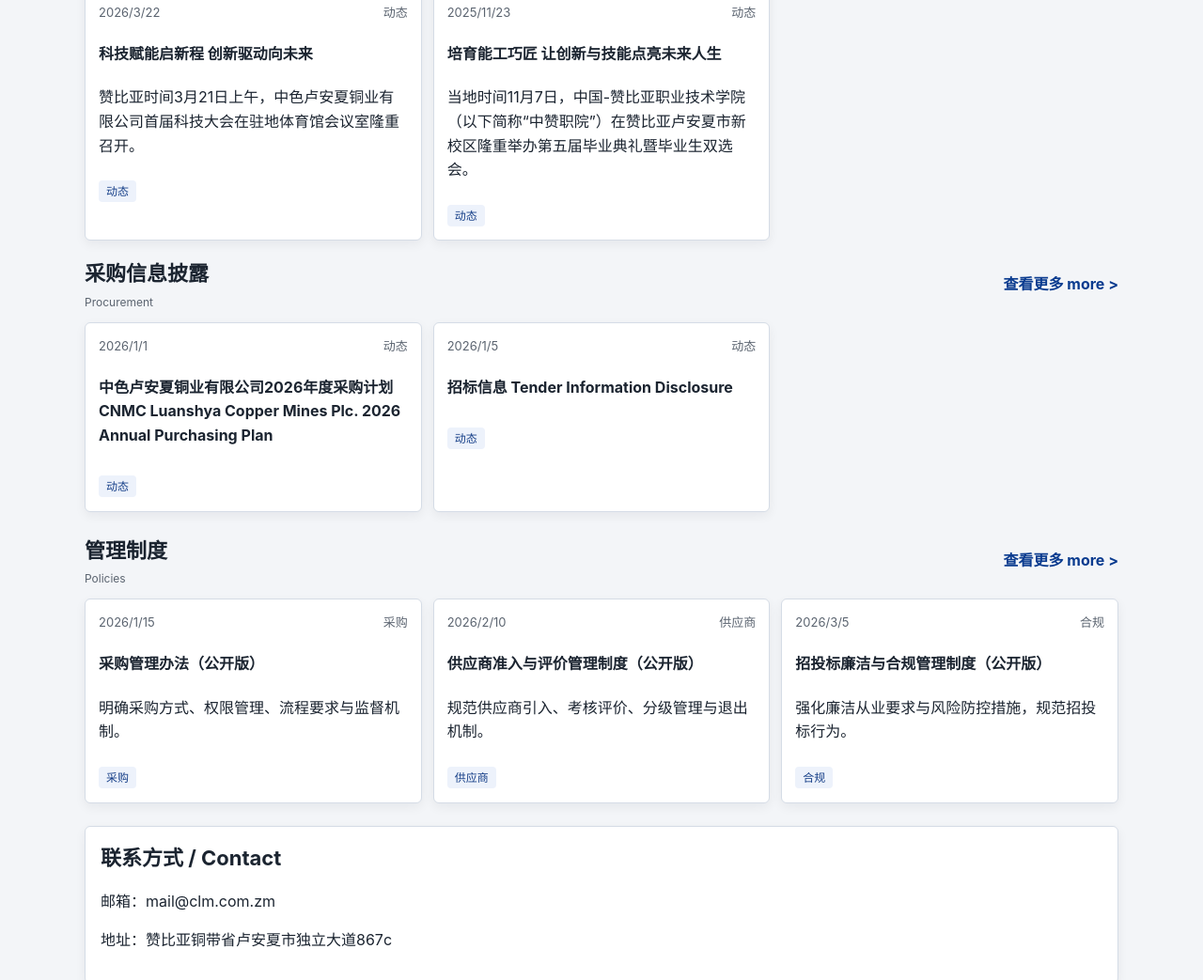
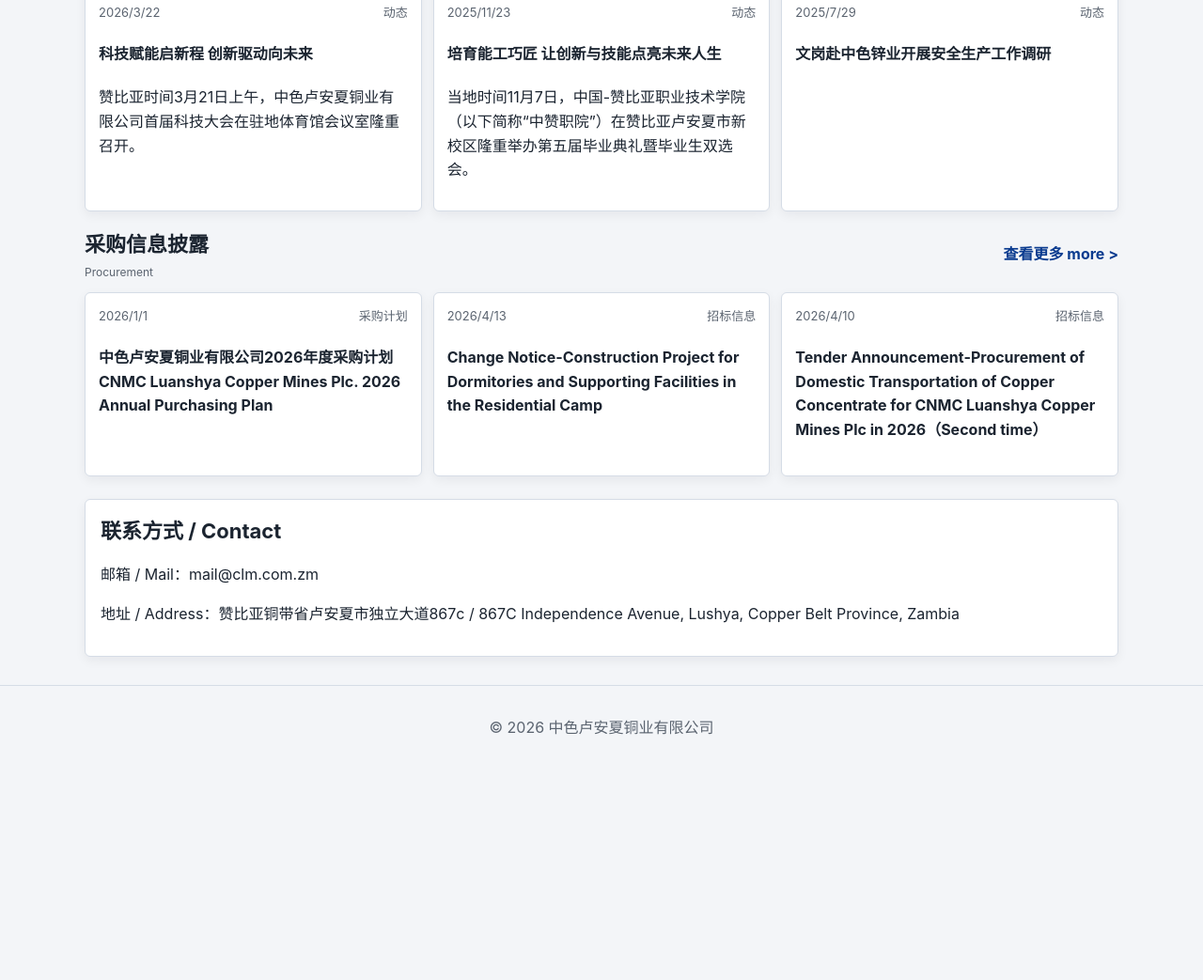
Before and after one commit to ElNinoT9/zmPortal, a plain HTML site: page index.html in a window 1280 px wide. Shown: the part 512-1555 px from the top of the page at 94% size. After the commit the page ends 1332 px from the top, so only its background shows below. Drawn offline with Linux system fonts and the light colour scheme.

Commit message:
Add files via upload

```diff
--- a/app.js
+++ b/app.js
@@ -4,7 +4,8 @@
 }
 
 function getDetailUrl(moduleType, id) {
-  return `detail.html?type=${moduleType}&id=${id}`;
+  const from = encodeURIComponent(`${window.location.pathname.split("/").pop()}${window.location.search}`);
+  return `detail.html?type=${moduleType}&id=${id}&from=${from}`;
 }
 
 function getItemHref(moduleType, item) {
@@ -50,7 +51,6 @@
           </div>
           <h4>${item.title}</h4>
           <p>${item.summary}</p>
-          <span class="tag">${item.type}</span>
         </a>
       </article>
     `
@@ -73,3 +73,6 @@
 
 setToday();
 renderAll();
+
+
+{/* <span class="tag">${item.type}</span> */}
--- a/index.html
+++ b/index.html
@@ -22,10 +22,10 @@
             <span class="nav-cn">采购信息披露</span>
             <span class="nav-en">Procurement</span>
           </a>
-          <a href="#policies">
+          <!-- <a href="#policies">
             <span class="nav-cn">管理制度</span>
             <span class="nav-en">Policies</span>
-          </a>
+          </a> -->
           <a href="#contact">
             <span class="nav-cn">联系方式</span>
             <span class="nav-en">Contact</span>
@@ -70,7 +70,7 @@
         <div class="card-list" id="invite-list"></div>
       </section>
 
-      <section id="policies" class="section">
+      <!-- <section id="policies" class="section">
         <div class="section-head">
           <div>
             <h3>管理制度</h3>
@@ -79,13 +79,13 @@
           <a class="more-link" href="list.html?type=policies">查看更多 more &gt;</a>
         </div>
         <div class="card-list" id="policy-list"></div>
-      </section>
+      </section> -->
 
       <section id="contact" class="section contact">
         <h3>联系方式 / Contact</h3>
         <!-- <p>招采中心：+260 961234567</p> -->
-        <p>邮箱：mail@clm.com.zm</p>
-        <p>地址：赞比亚铜带省卢安夏市独立大道867c</p>
+        <p>邮箱 / Mail：mail@clm.com.zm</p>
+        <p>地址 / Address：赞比亚铜带省卢安夏市独立大道867c / 867C Independence Avenue, Lushya, Copper Belt Province, Zambia</p>
       </section>
     </main>
 
--- a/list.js
+++ b/list.js
@@ -6,7 +6,7 @@
 function getModuleConfig(moduleType) {
   const map = {
     news: { title: "公司新闻列表", desc: "公司新闻与最新动态", data: siteData.news },
-    invites: { title: "招标信息列表", desc: "项目招标、询价与比选信息", data: siteData.invites },
+    invites: { title: "采购信息披露", desc: "项目招标、询价与比选信息", data: siteData.invites },
     policies: { title: "管理制度列表", desc: "管理制度文件", data: siteData.policies }
   };
   return map[moduleType] || map.news;
@@ -16,7 +16,8 @@
   if (moduleType === "news" && item.externalUrl) {
     return { href: item.externalUrl, target: "_blank" };
   }
-  return { href: `detail.html?type=${moduleType}&id=${item.id}`, target: "_self" };
+  const from = encodeURIComponent(`${window.location.pathname.split("/").pop()}${window.location.search}`);
+  return { href: `detail.html?type=${moduleType}&id=${item.id}&from=${from}`, target: "_self" };
 }
 
 function initListPage() {
--- a/site-data.js
+++ b/site-data.js
@@ -27,8 +27,7 @@
         { name: "科技大会新闻稿.pdf", url: "files/科技大会新闻稿.pdf" },
         { name: "卢安夏官网采购模块设计(临时).docx", url: "files/卢安夏官网采购模块设计(临时).docx" }
       ],
-      content:
-        "春潮涌动启新篇，科技赋能向未来。赞比亚时间3月21日上午，中色卢安夏铜业有限公司首届科技大会在驻地体育馆会议室隆重召开。此次大会恰逢公司“十四五”圆满收官、“十五五”扬帆起航的关键节点，是公司发展史上具有里程碑意义的重要盛会，既是对过去五年科技创新工作的全面检阅与总结表彰，更是对未来五年以科技创新引领高质量发展、加快培育新质生产力的总动员、总部署。公司全体中方员工齐聚一堂，共话科技发展，共绘创新蓝图。"
+      content: "春潮涌动启新篇，科技赋能向未来。赞比亚时间3月21日上午，中色卢安夏铜业有限公司首届科技大会在驻地体育馆会议室隆重召开。此次大会恰逢公司“十四五”圆满收官、“十五五”扬帆起航的关键节点，是公司发展史上具有里程碑意义的重要盛会，既是对过去五年科技创新工作的全面检阅与总结表彰，更是对未来五年以科技创新引领高质量发展、加快培育新质生产力的总动员、总部署。公司全体中方员工齐聚一堂，共话科技发展，共绘创新蓝图。"
     },
     {
       id: 2,
@@ -61,115 +60,151 @@
     //   content:
     //     "为进一步提升员工合规意识，公司开展专题培训，围绕招投标重点环节风险点进行案例讲解，明确操作底线和责任边界，持续完善制度执行与监督机制。"
     // }
+    {
+      id: 3,
+      title: "文岗赴中色锌业开展安全生产工作调研",
+      date: "2025-07-29",
+      type: "动态",
+      image: "images/新闻3.jpg",
+      // externalUrl: "https://oa.cnmc-clm.com.cn/iuap-ymdp-portal/api/rest/info/shareAddr/2501088863770378242/pyptfnp2",
+      summary: "",
+      paragraphs: [
+        "7月29日，中国有色集团党委书记、董事长文岗到中色股份所属中色白矿开展安全生产工作调研，深入贯彻习近平总书记关于安全生产重要论述，落实国务院国资委部署要求和集团党委工作安排，现场开展安全生产专项检查，督导企业深化安全生产治本攻坚三年行动，推进安全生产强基固本，助力企业实现安全绿色高质量发展。 文岗一行深入现场实地检查了充填站、疏干水处理站、尾矿库、选厂和综合管控中心，详细了解了企业安全环保、增储上产、生产经营、改革发展重点工作进展，并主持召开座谈会。 座谈会上，文岗首先组织认真学习了7月28日习近平总书记对防汛救灾工作作出的重要指示，强调要深入贯彻落实总书记重要指示精神，紧盯重点领域和薄弱环节，全面压实各级安全责任，以时时放心不下的责任感，抓细抓实抓好安全生产和防汛救灾工作，坚守安全底线，为企业长远发展打下坚实基础。 在听取相关工作汇报后，文岗强调，要认真汲取矿山行业安全事故教训，深入开展安全生产隐患排查工作，从严从实强化安全管控，加强制度执行力，特别是警惕习以为常的安全隐患，做好关键环节检查和监督落实工作；要主动适应当前国家对于安全环保更严的监管政策、标准和要求，切实在思想意识",
+      ],
+      images: [
+        // { src: "images/新闻1.jpg", alt: "科技大会现场图1", afterParagraph: 1 },
+      ],
+      // content: "春潮涌动启新篇，科技赋能向未来。赞比亚时间3月21日上午，中色卢安夏铜业有限公司首届科技大会在驻地体育馆会议室隆重召开。此次大会恰逢公司“十四五”圆满收官、“十五五”扬帆起航的关键节点，是公司发展史上具有里程碑意义的重要盛会，既是对过去五年科技创新工作的全面检阅与总结表彰，更是对未来五年以科技创新引领高质量发展、加快培育新质生产力的总动员、总部署。公司全体中方员工齐聚一堂，共话科技发展，共绘创新蓝图。"
+    },
   ],
   invites: [
-    // {
-    //   id: 1,
-    //   title: "矿区运输道路维护工程招标公告",
-    //   date: "2026-04-06",
-    //   type: "招标",
-    //   summary: "公开邀请具备施工资质和海外项目经验的单位参与投标。",
-    //   content:
-    //     "本项目包括道路修复、排水优化和安全标识完善。投标单位需具备相关资质、近三年同类业绩及完善的安全管理体系。具体要求以招标文件为准。"
-    // },
-    // {
-    //   id: 2,
-    //   title: "采选厂备件年度采购项目询价公告",
-    //   date: "2026-04-02",
-    //   type: "询价",
-    //   summary: "面向符合条件供应商开展公开询价，欢迎按要求提交报价。",
-    //   content:
-    //     "项目采购范围覆盖关键设备备件及相关服务，报价文件应完整提供产品参数、交货周期、售后条款与价格构成。公司将综合价格与服务能力择优选取。"
-    // },
-    // {
-    //   id: 3,
-    //   title: "矿山信息化系统升级服务比选邀请",
-    //   date: "2026-03-27",
-    //   type: "比选",
-    //   summary: "就系统升级方案、实施周期、运维能力进行综合比选。",
-    //   content:
-    //     "项目涉及生产调度、设备监测和数据可视化模块优化。参选单位需提交技术方案、实施计划及团队配置，公司将组织评审并发布比选结果。"
-    // }
-    // {
-    //   id: 1,
-    //   title: "招标公告",
-    //   date: "2026-04-06",
-    //   type: "招标",
-    //   summary: "公开邀请具备施工资质和海外项目经验的单位参与投标。",
-    //   paragraphs: [
-    //     "现对相关工程项目进行公开招标，欢迎符合资格条件的单位参与投标。",
-    //     "投标单位需提供营业资质、业绩证明、履约承诺等资料。"
-    //   ],
-    //   attachments: [
-    //     { name: "招标文件.pdf", url: "files/招标文件.pdf" },
-    //     { name: "工程量清单.xlsx", url: "files/工程量清单.xlsx" }
-    //   ],
-    //   content:
-    //     "投标单位需具备相关资质、近三年同类业绩及完善的安全管理体系。具体要求以招标文件为准。"
-    // },
     {
       id: 1,
       title: "中色卢安夏铜业有限公司2026年度采购计划 CNMC Luanshya Copper Mines Plc. 2026 Annual Purchasing Plan",
       date: "2026-01-01",
-      type: "动态",
-      // image: "images/新闻1.jpg",
+      type: "采购计划",
       summary: "",
-      // images: [
-      //   // { src: "images/新闻1.jpg", alt: "科技大会现场图1", afterParagraph: 1 },
-      //   { src: "images/新闻1.jpg", alt: "科技大会现场图2", afterParagraph: 4 },
-      //   { src: "images/新闻1.jpg", alt: "科技大会现场图3", afterParagraph: 4 },
-      //   { src: "images/新闻1.jpg", alt: "科技大会现场图4", afterParagraph: 4 },
-      // ],
       attachments: [
-        // { name: "科技大会新闻稿.pdf", url: "files/科技大会新闻稿.pdf" },
         { name: "CNMC Luanshya Copper Mines Plc. 2026 Annual Purchasing Plan.pdf", url: "files/CNMC Luanshya Copper Mines Plc. 2026 Annual Purchasing Plan.pdf" }
       ],
       content: ""
     },
     {
       id: 2,
-      title: "招标信息 Tender Information Disclosure",
-      date: "2026-01-05",
-      type: "动态",
-      image: "images/招标信息1.png",
+      title: "Change Notice-Construction Project for Dormitories and Supporting Facilities in the Residential Camp",
+      date: "2026-04-13",
+      type: "招标信息",
+      image: "images/Tender Info1.png",
+      summary: "",
+      content: ""
+    },
+    {
+      id: 3,
+      title: "Tender Announcement-Procurement of Domestic Transportation of Copper Concentrate for CNMC Luanshya Copper Mines Plc in 2026（Second time）",
+      date: "2026-04-10",
+      type: "招标信息",
+      image: "images/Tender Info2.png",
+      summary: "",
+      content: ""
+    },
+    {
+      id: 4,
+      title: "Tender Announcement-Mineral Processing Reagents Procurement Project (Second time)",
+      date: "2026-04-10",
+      type: "招标信息",
+      image: "images/Tender Info3.png",
+      summary: "",
+      content: ""
+    },
+    {
+      id: 5,
+      title: "Termination Notice-Mineral Processing Reagents Procurement Project",
+      date: "2026-04-07",
+      type: "招标信息",
+      image: "images/Tender Info4.png",
+      summary: "",
+      content: ""
+    },
+    {
+      id: 6,
+      title: "Termination Notice-Procurement of Domestic Transportation of Copper Concentrate for CNMC Luanshya Copper Mines Plc",
+      date: "2026-04-07",
+      type: "招标信息",
+      image: "images/Tender Info5.png",
+      summary: "",
+      content: ""
+    },
+    {
+      id: 7,
+      title: "Tender Announcement- Construction Project for Dormitories and Supporting Facilities in the Residential Camp",
+      date: "2026-04-06",
+      type: "招标信息",
+      image: "images/Tender Info6.png",
+      summary: "",
+      content: ""
+    },
+    {
+      id: 8,
+      title: "Tender Announcement-Mineral Processing Reagents Procurement Project",
+      date: "2026-03-31",
+      type: "招标信息",
+      image: "images/Tender Info8.png",
+      summary: "",
+      content: ""
+    },
+    {
+      id: 9,
+      title: "Announcement of Successful Tender Candidates-Muliashi Hydrometallurgical Plant Stable and High Production Water Balance Optimization Technical Renovation Project Pre Leaching Thickening Workshop",
+      date: "2026-03-23",
+      type: "招标信息",
+      image: "images/Tender Info7.png",
+      summary: "",
+      content: ""
+    },
+    {
+      id: 10,
+      title: "Tender Announcement-Muliashi Hydrometallurgical Plant Stable and High Production & Water Balance Optimization Technical Renovation Project Pre-Leaching Thickening Workshop",
+      date: "2026-03-12",
+      type: "招标信息",
+      image: "images/Tender Info9.png",
       summary: "",
       content: ""
     },
   ],
-  policies: [
-    {
-      id: 1,
-      title: "采购管理办法（公开版）",
-      date: "2026-01-15",
-      type: "采购",
-      summary: "明确采购方式、权限管理、流程要求与监督机制。",
-      paragraphs: [
-        "本制度用于规范采购活动，提升采购合规性、透明度与执行效率。",
-        "适用于公司各部门采购计划申报、评审、合同签订和履约验收等环节。"
-      ],
-      attachments: [
-        { name: "采购管理办法（公开版）.pdf", url: "files/采购管理办法（公开版）.pdf" }
-      ],
-      content:
-        "制度明确采购立项、比价评审、合同签订和验收付款等关键环节，强调职责分离和全流程留痕，提升采购活动规范化与透明度。"
-    },
-    {
-      id: 2,
-      title: "供应商准入与评价管理制度（公开版）",
-      date: "2026-02-10",
-      type: "供应商",
-      summary: "规范供应商引入、考核评价、分级管理与退出机制。",
-      content:
-        "制度对资质审查、履约评价、动态分级和不良行为处置作出明确规定，推动供应商管理标准化，保障合作质量与履约能力。"
-    },
-    {
-      id: 3,
-      title: "招投标廉洁与合规管理制度（公开版）",
-      date: "2026-03-05",
-      type: "合规",
-      summary: "强化廉洁从业要求与风险防控措施，规范招投标行为。",
-      content:
-        "制度聚焦围标串标防范、利益冲突申报、评审过程监督和问题追责，形成“事前预防、事中控制、事后审计”的闭环管理体系。"
-    }
-  ]
+  // policies: [
+  //   {
+  //     id: 1,
+  //     title: "采购管理办法（公开版）",
+  //     date: "2026-01-15",
+  //     type: "采购",
+  //     summary: "明确采购方式、权限管理、流程要求与监督机制。",
+  //     paragraphs: [
+  //       "本制度用于规范采购活动，提升采购合规性、透明度与执行效率。",
+  //       "适用于公司各部门采购计划申报、评审、合同签订和履约验收等环节。"
+  //     ],
+  //     attachments: [
+  //       { name: "采购管理办法（公开版）.pdf", url: "files/采购管理办法（公开版）.pdf" }
+  //     ],
+  //     content:
+  //       "制度明确采购立项、比价评审、合同签订和验收付款等关键环节，强调职责分离和全流程留痕，提升采购活动规范化与透明度。"
+  //   },
+  //   {
+  //     id: 2,
+  //     title: "供应商准入与评价管理制度（公开版）",
+  //     date: "2026-02-10",
+  //     type: "供应商",
+  //     summary: "规范供应商引入、考核评价、分级管理与退出机制。",
+  //     content:
+  //       "制度对资质审查、履约评价、动态分级和不良行为处置作出明确规定，推动供应商管理标准化，保障合作质量与履约能力。"
+  //   },
+  //   {
+  //     id: 3,
+  //     title: "招投标廉洁与合规管理制度（公开版）",
+  //     date: "2026-03-05",
+  //     type: "合规",
+  //     summary: "强化廉洁从业要求与风险防控措施，规范招投标行为。",
+  //     content:
+  //       "制度聚焦围标串标防范、利益冲突申报、评审过程监督和问题追责，形成“事前预防、事中控制、事后审计”的闭环管理体系。"
+  //   }
+  // ]
 };
```
Also changed, not shown: detail.js (+21 -2 lines), list.html (+2 -2 lines), images/Tender Info1.png (added), images/Tender Info4.png (added), images/Tender Info5.png (added), images/Tender Info6.png (added), images/Tender Info7.png (added), images/新闻3.jpg (added), 5 other files.
